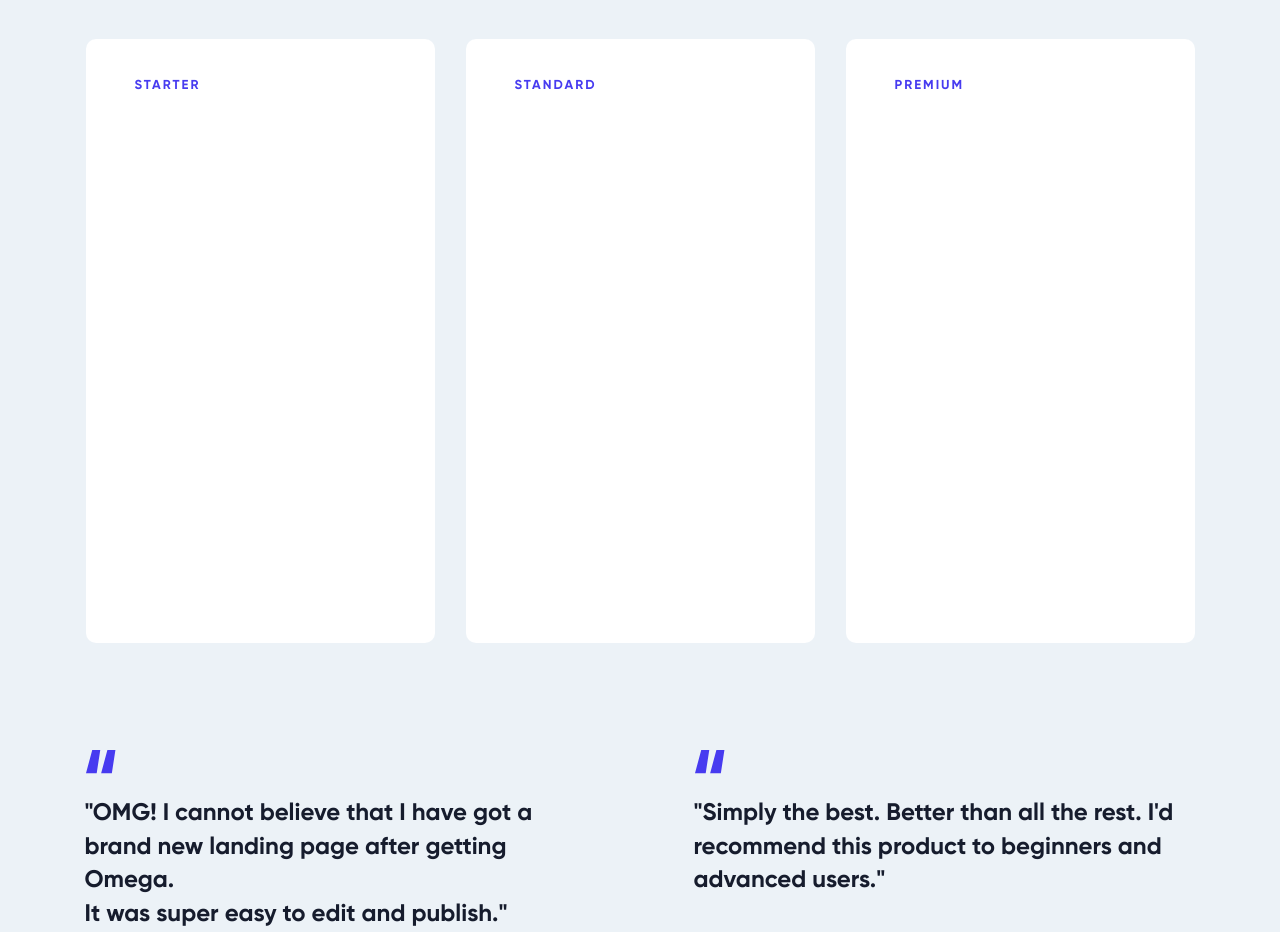
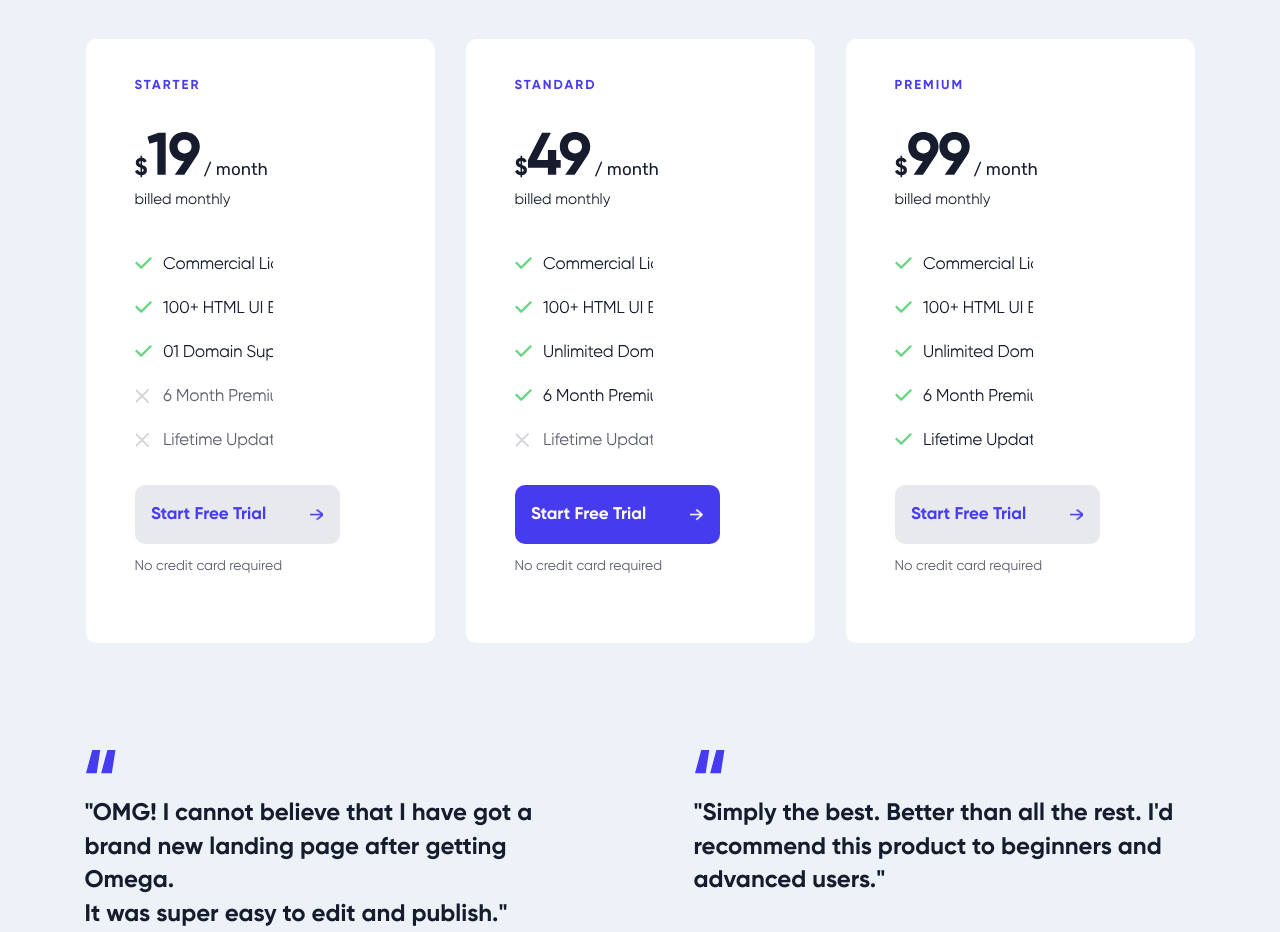
Before and after one commit to melbirino/Brainwave.io, a plain HTML site: page index.html in a window 1280 px wide. Shown: the part 3420-4352 px from the top of the page. Drawn offline with Linux system fonts and the light colour scheme.

Commit message:
Доработка

```diff
--- a/css/style.css
+++ b/css/style.css
@@ -508,6 +508,83 @@ body {
     margin-bottom: 40px;
 }
 
+.price {
+    margin-top: 40px;
+    display: flex;
+    align-items: flex-end;
+    gap: 4px;
+    align-self: flex-start;
+}
+
+.price p {
+    font-family: 'Rubik-Regular';
+    font-size: 17px;
+    color: #161C2D;
+    margin: 0;
+    line-height: 1;
+    align-self: flex-end;
+}
+
+.billing-text {
+    font-family: 'Gilroy-Regular';
+    font-size: 15px;
+    color: #161C2D;
+    text-align: left;
+    margin: 11px 0 38px;
+    align-self: flex-start;
+}
+
+.options {
+    display: block;
+    margin: 0 0 0 0;
+    align-self: flex-start;
+}
+
+.trial-button {
+    width: 205px;
+    height: 59px;
+    background-color: #E7E9ED;
+    background-image: none;
+    border-radius: 10px;
+    display: flex;
+    align-items: center;
+    justify-content: center;
+    gap: 44px;
+    cursor: pointer;
+    margin: 31px 0 12px 0;
+    align-self: flex-start;
+}
+
+.trial-button span {
+    font-family: 'Gilroy-Bold';
+    font-size: 17px;
+    color: #473BF0;
+    white-space: nowrap;
+}
+
+.pricing-card:nth-child(2) .trial-button {
+    background-color: #473BF0;
+}
+
+.pricing-card:nth-child(2) .trial-button span {
+    color: #FFFFFF;
+}
+
+.trial-button img {
+    width: 13px;
+    height: 11.27px;
+}
+
+.pricing-card>p:last-child {
+    font-family: 'Gilroy-Regular';
+    font-size: 14px;
+    color: #161C2D;
+    text-align: left;
+    margin: 0;
+    opacity: 0.7;
+    align-self: flex-start;
+}
+
 .reviews {
     width: 1111px;
     display: flex;
@@ -537,7 +614,6 @@ body {
     line-height: 1.4;
 }
 
-/* Стили для изображений с именами в отзывах */
 .reviews-card>img:not(.quotation__mark) {
     width: 120px;
     height: auto;
--- a/index.html
+++ b/index.html
@@ -160,19 +160,54 @@
                 <div class="card-title">
                     <p>STARTER</p>
                 </div>
+                <div class="price">
+                    <img src="./img/$19.svg" alt="">
+                    <p>/ month</p>
+                </div>
+                <p class="billing-text">billed monthly</p>
+                <img class="options" src="./img/starter-options.svg" alt="">
 
+                <div class="trial-button">
+                    <span>Start Free Trial</span>
+                    <img src="./img/tail-right-blue.png" alt="">
+                </div>
+                <p>No credit card required</p>
             </div>
+
             <div class="pricing-card">
                 <div class="card-title">
                     <p>STANDARD</p>
                 </div>
+                <div class="price">
+                    <img src="./img/$49.svg" alt="">
+                    <p>/ month</p>
+                </div>
+                <p class="billing-text">billed monthly</p>
+                <img class="options" src="./img/standard-options.svg" alt="">
 
+                <div class="trial-button">
+                    <span>Start Free Trial</span>
+                    <img src="./img/tail-right-white.png" alt="">
+                </div>
+                <p>No credit card required</p>
             </div>
+
             <div class="pricing-card">
                 <div class="card-title">
                     <p>PREMIUM</p>
                 </div>
+                <div class="price">
+                    <img src="./img/$99.svg" alt="">
+                    <p>/ month</p>
+                </div>
+                <p class="billing-text">billed monthly</p>
+                <img class="options" src="./img/premium-options.svg" alt="">
 
+                <div class="trial-button">
+                    <span>Start Free Trial</span>
+                    <img src="./img/tail-right-blue.png" alt="">
+                </div>
+                <p>No credit card required</p>
             </div>
         </div>
 
```
Also changed, not shown: img/$19.svg (added), img/$49.svg (added), img/$99.svg (added), img/premium-options.svg (added), img/standard-options.svg (added), img/starter-options.svg (added), img/tail-right-white.png (added).
